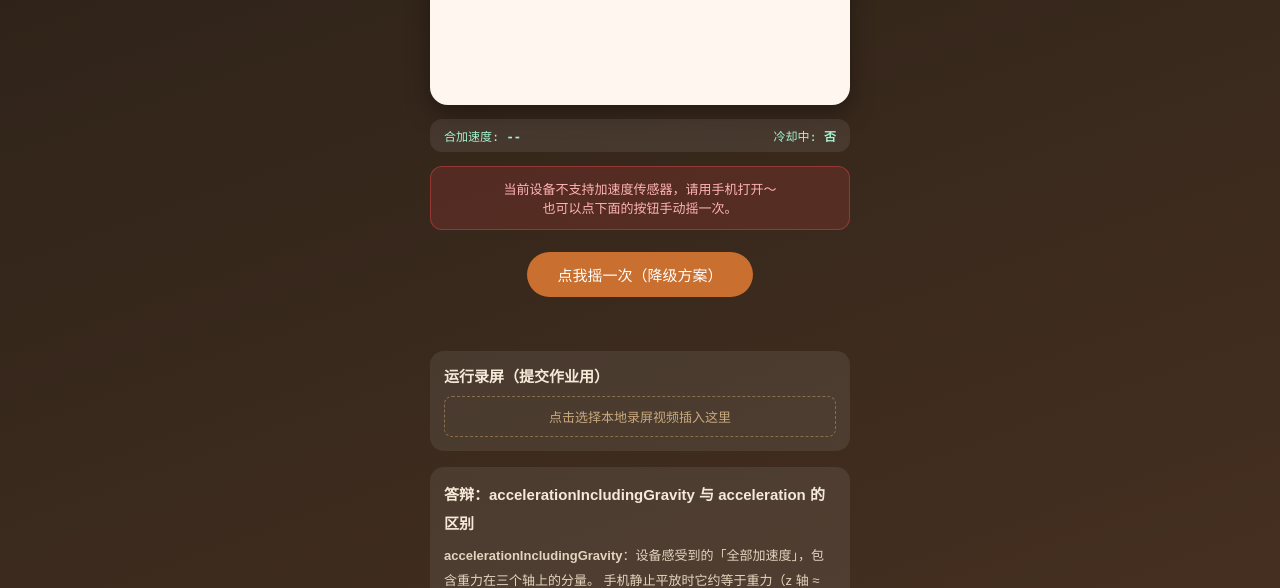
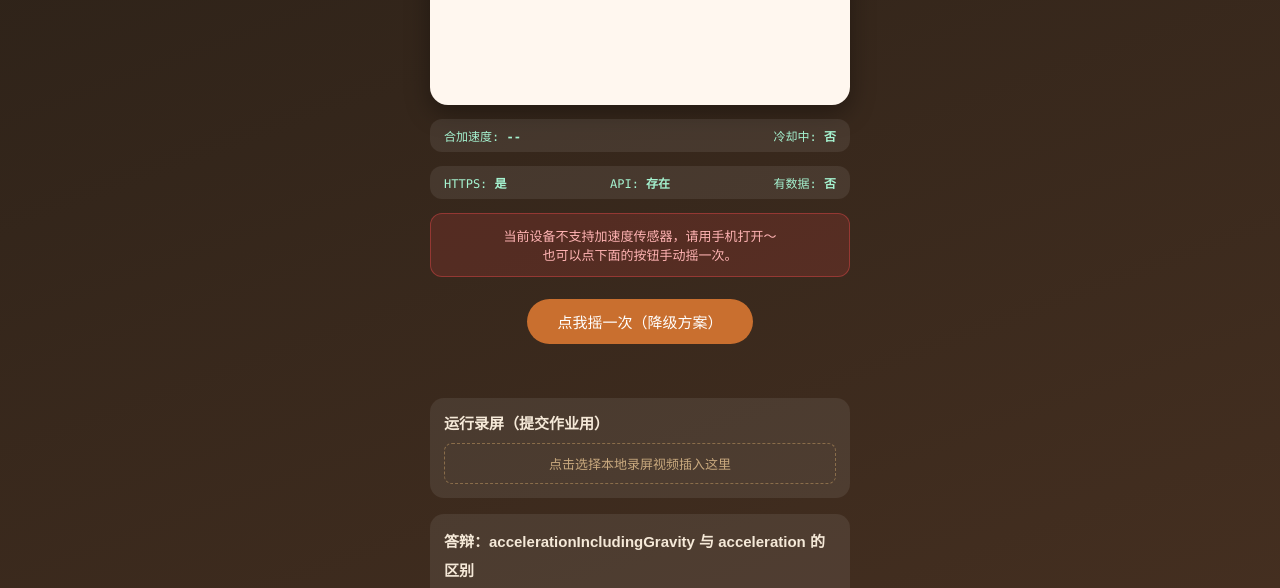
Before and after one commit to maxinyuzi/mxyz, a plain HTML site: page mxyz_sensor.html in a window 1280 px wide. Shown: the part 222-810 px from the top of the page. Drawn offline with Linux system fonts and the light colour scheme.

Commit message:
摇一摇页增加传感器诊断条（HTTPS/API/数据状态），HTTP 环境给出针对性提示

```diff
--- a/mxyz_sensor.html
+++ b/mxyz_sensor.html
@@ -184,6 +184,12 @@
     <span>合加速度: <b id="mxyz_meterVal">--</b></span>
     <span>冷却中: <b id="mxyz_meterCool">否</b></span>
   </div>
+  <!-- 诊断条：安全上下文 / API 可用性 / 数据接收状态，用于排查「摇不动」 -->
+  <div class="mxyz_meter">
+    <span>HTTPS: <b id="mxyz_secVal">--</b></span>
+    <span>API: <b id="mxyz_apiVal">--</b></span>
+    <span>有数据: <b id="mxyz_dataVal">否</b></span>
+  </div>
 
   <!-- 不支持警告（降级提示） -->
   <div class="mxyz_warn" id="mxyz_warn">
@@ -284,6 +290,7 @@
         clearTimeout(mxyz_supportCheckTimer);
         document.getElementById('mxyz_warn').classList.remove('mxyz_show');
         document.getElementById('mxyz_manualBtn').classList.remove('mxyz_show');
+        document.getElementById('mxyz_dataVal').textContent = '是';
       }
 
       // 三轴合加速度 = √(x² + y² + z²)
@@ -350,12 +357,27 @@
     });
 
     // 启动逻辑：
-    // 1) iOS 13+ 的 Safari 必须由用户点击触发权限申请 → 先显示权限按钮
-    // 2) 其他环境直接监听 devicemotion
-    // 3) 2 秒内没收到有效数据 → 判定不支持，进入降级
+    // 1) 先填诊断条（HTTPS 状态与 API 可用性）
+    // 2) iOS 13+ 的 Safari 必须由用户点击触发权限申请 → 先显示权限按钮
+    // 3) 其他环境直接监听 devicemotion
+    // 4) 2 秒内没收到有效数据 → 判定不支持，进入降级
     (function mxyz_boot() {
+      // 诊断：是否为安全上下文（HTTP 下浏览器会禁用传感器 API）
+      document.getElementById('mxyz_secVal').textContent =
+        window.isSecureContext ? '是' : '否（HTTP 已被禁用）';
+      // 诊断：devicemotion API 是否存在
+      document.getElementById('mxyz_apiVal').textContent =
+        (typeof DeviceMotionEvent !== 'undefined') ? '存在' : '不存在';
+
       const isIOSPermission = typeof DeviceMotionEvent !== 'undefined' &&
         typeof DeviceMotionEvent.requestPermission === 'function';
+
+      // HTTP 环境：传感器肯定不工作，直接给出针对性提示 + 降级按钮
+      if (!window.isSecureContext && typeof DeviceMotionEvent !== 'undefined') {
+        mxyz_enterFallback('当前是 HTTP 页面，浏览器会禁用加速度传感器，请用 HTTPS 地址打开本页');
+        return;
+      }
+
       if (isIOSPermission) {
         document.getElementById('mxyz_permBtn').classList.add('mxyz_show');
         document.getElementById('mxyz_manualBtn').classList.add('mxyz_show');
```
Also changed, not shown: mxyz_prompt.md (+12 -0 lines).
